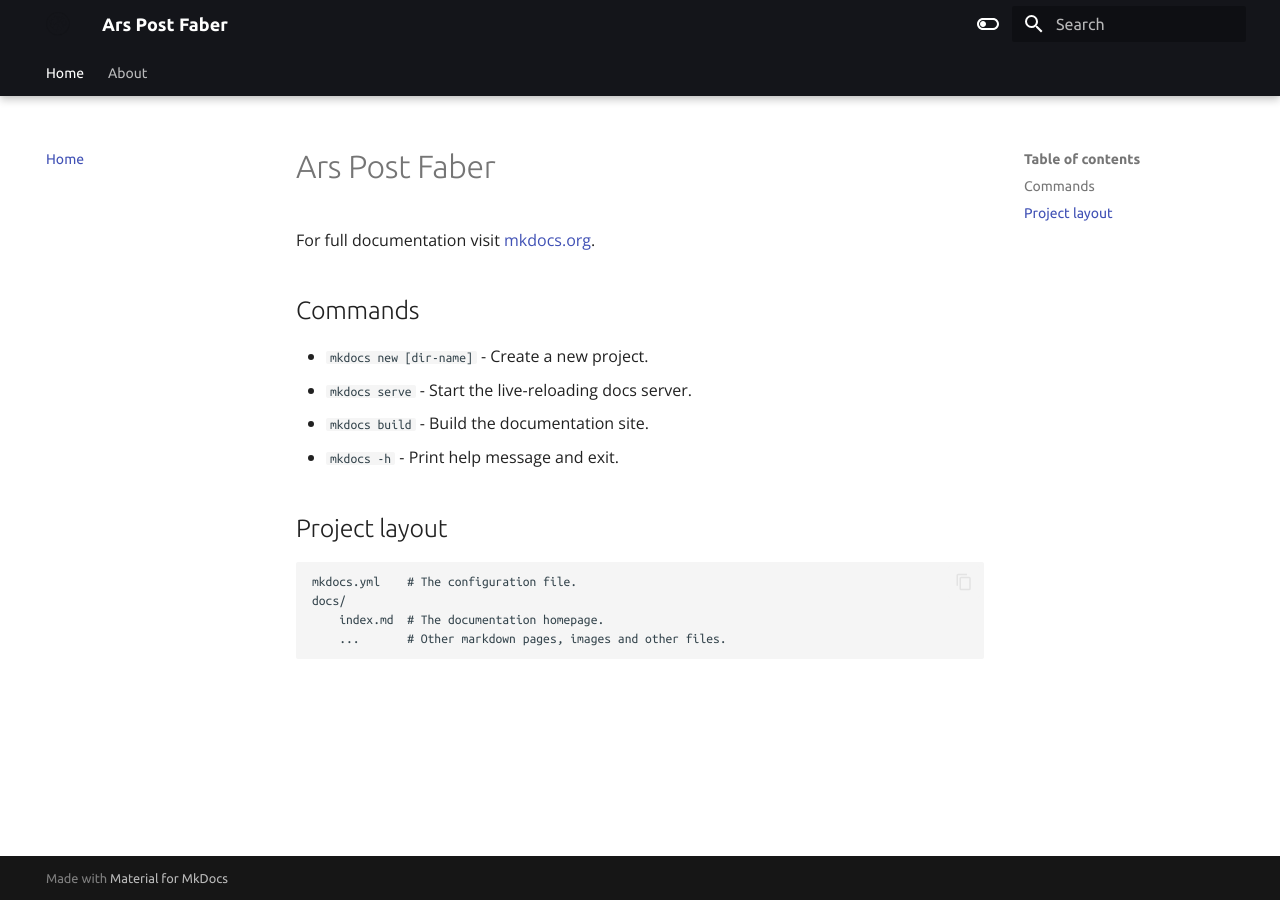
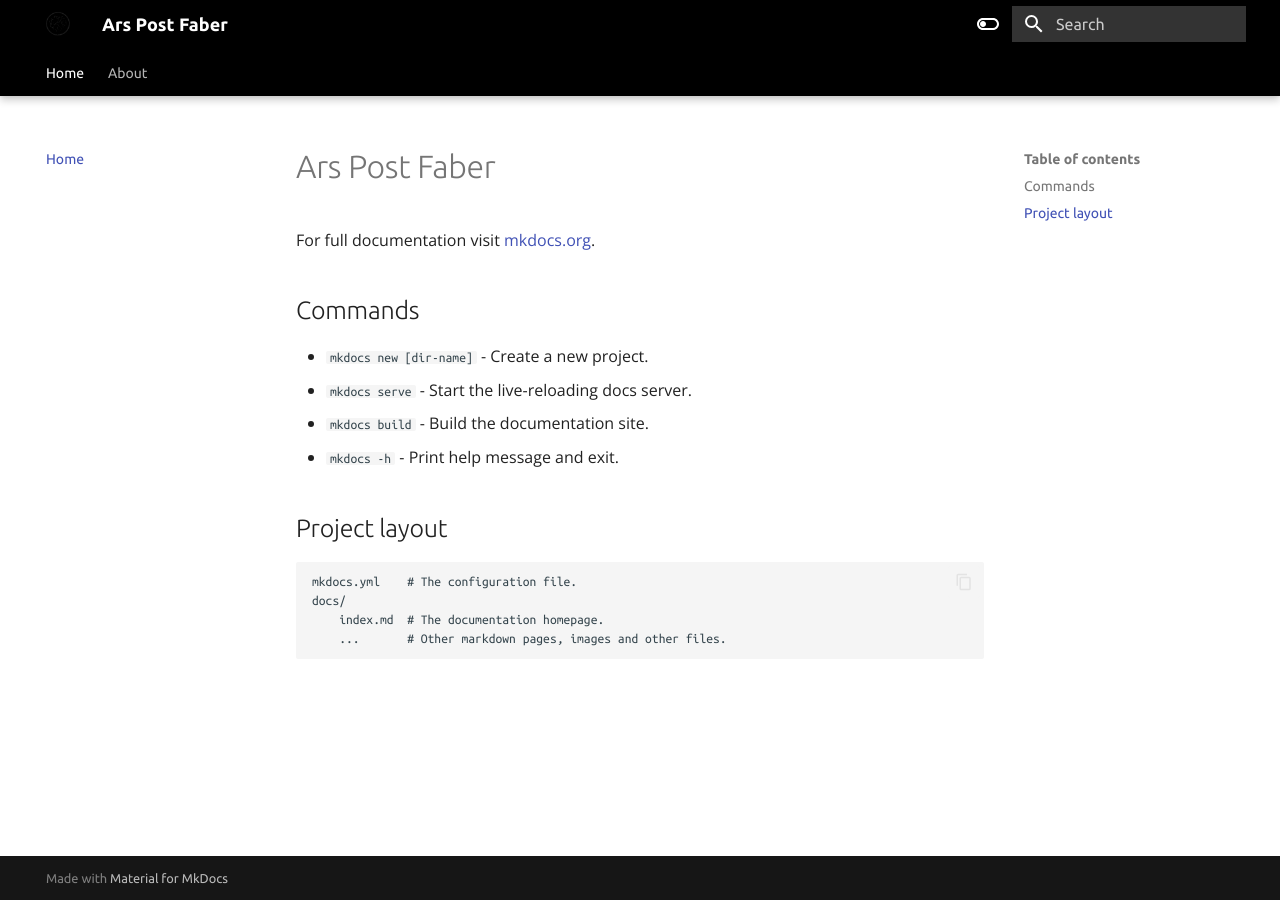
Before and after one commit to jmuozan/ArsPostFaber-docs, an MkDocs documentation site: the page built from docs/index.md, in a window 1280 px wide. Built offline with MkDocs 1.6.1 and Material for MkDocs 9.7.7, drawn with Linux system fonts in a browser that asks for light colours.

Commit message:
changing colors

```diff
--- a/docs/stylesheets/extra.css
+++ b/docs/stylesheets/extra.css
@@ -9,10 +9,47 @@
   --md-accent-fg-color: #000000;
 }
 
-/* Dark mode colors */
+/* Dark mode colors - keep header black, only change body */
 [data-md-color-scheme="slate"] {
-  --md-primary-fg-color: #ffffff;
-  --md-accent-fg-color: #ffffff;
+  --md-primary-fg-color: #000000;  /* Keep header black */
+  --md-accent-fg-color: #000000;   /* Keep accent black */
+}
+
+/* Force header to stay black in both modes */
+.md-header {
+  background-color: #000000 !important;
+}
+
+/* Force all header elements to have proper colors */
+.md-header,
+.md-header__inner,
+.md-header__button,
+.md-header__title,
+.md-header__topic,
+.md-header__source,
+.md-tabs,
+.md-tabs__list,
+.md-tabs__item,
+.md-tabs__link {
+  background-color: #000000 !important;
+  color: #ffffff !important;
+}
+
+/* Navigation tabs styling */
+.md-tabs__link--active,
+.md-tabs__link:hover {
+  background-color: #333333 !important;
+  color: #ffffff !important;
+}
+
+/* Search box in header */
+.md-search__input {
+  background-color: #333333 !important;
+  color: #ffffff !important;
+}
+
+.md-search__input::placeholder {
+  color: #cccccc !important;
 }
 
 /* Typography - Body text uses Open Sans */
```
Also changed, not shown: docs/Icons/ascii_output.png.
